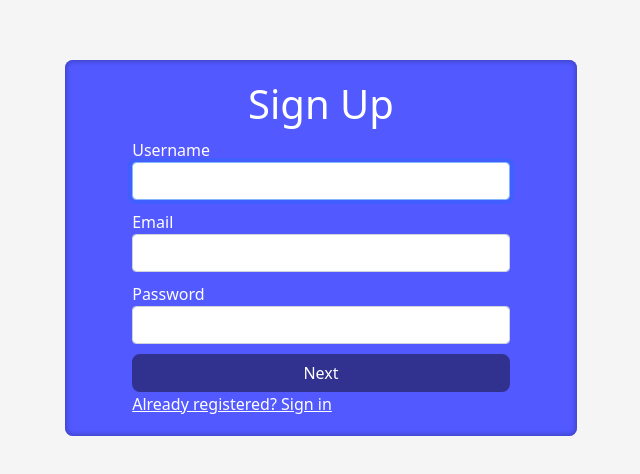
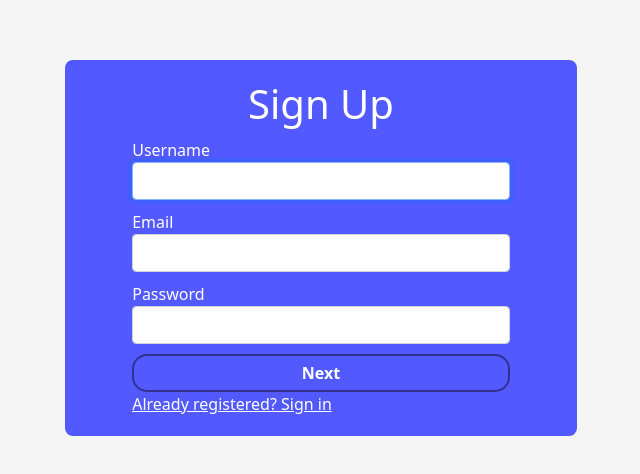
Before and after one commit to MuchQuak/Shport, a React (Create React App) app in the folder frontend/: page /signup in a window 1280 px wide. Shown: the part 152-626 px from the top of the page, without its empty margins (319-959 px from the left). Built offline with nearby package versions, Linux system fonts and the light colour scheme.

Commit message:
Use theming on settings page Give themes control of background color Change grey theme to use dark background

```diff
--- a/frontend/src/dashboard/reddit/RedditPost.js
+++ b/frontend/src/dashboard/reddit/RedditPost.js
@@ -55,9 +55,9 @@ export default function RedditPost(props) {
     <div className="reddit-post">
       <div className="reddit-post-header">{title()}</div>
       {props.post.description && props.post.description !== "" && (
-        <p className="reddit-post-description">
+        <div className="reddit-post-description">
           {formatDescription(props.post.description)}
-        </p>
+        </div>
       )}
       {props.post.image && (
         <div className="reddit-post-image-wrapper">
--- a/frontend/src/login-signup/Login.js
+++ b/frontend/src/login-signup/Login.js
@@ -107,7 +107,7 @@ export default function Login(props) {
           </Form.Group>
           <div className="button-wrapper">
             <button
-              className="themed-button margin-bottom-5"
+              className="button margin-bottom-5"
               id="login"
               type="submit"
               disabled={!validateForm()}
@@ -118,7 +118,7 @@ export default function Login(props) {
           <Link to="/signup" className="signup-link">
             <div className="button-wrapper">
               <button
-                className="themed-button"
+                className="button"
                 id="signup"
                 size="lg"
                 type="button"
--- a/frontend/src/login-signup/SignUp.js
+++ b/frontend/src/login-signup/SignUp.js
@@ -138,7 +138,7 @@ export default function SignUp(props) {
             />
           </Form.Group>
           <button
-            className="themed-button"
+            className="button"
             id="signup-button"
             type="submit"
             disabled={!validateForm()}
--- a/frontend/src/settings/LeaguePreferenceSelector.js
+++ b/frontend/src/settings/LeaguePreferenceSelector.js
@@ -1,23 +1,50 @@
-import React from "react";
+import React, {useContext} from "react";
 import { getLabels, getLeagueLogo } from "../dashboard/sport/SportHandler";
 import { loading } from "../util/Util";
+import {css, StyleSheet} from "aphrodite";
+import {ThemeContext} from "../App";
+
+const styles = (th) =>
+    StyleSheet.create({
+      box: {
+        backgroundColor: th.base
+      },
+      button: {
+        backgroundColor: th.base,
+        border: "2px solid " + th.border,
+        ":active": {
+          backgroundColor: th.accent,
+        },
+        ":hover": {
+          backgroundColor: th.accent,
+        }
+      },
+      active: {
+        backgroundColor: th.accent,
+      },
+      inactive: {
+        backgroundColor: th.light,
+      }
+    });
 
 export function LeagueOption(props) {
+  const { theme } = useContext(ThemeContext);
+  const styled = styles(theme);
   if (!props || !props.league || !props.click) {
     return null;
   }
   const icon = getLeagueLogo(props.league);
-  const className = () => {
+  function className() {
     if (props.disabled === true) {
-      return " league-option-inactive";
+      return " league-option-inactive " + css(styled.inactive);
     } else if (props.active === true) {
-      return " league-option-active";
+      return " league-option-active " + css(styled.active);
     }
     return "";
   };
   return (
     <div
-      className={"league-option noselect" + className()}
+      className={css(styled.button) + " league-option noselect" + className()}
       onClick={props.click}
     >
       <div className="logo-name-record">
--- a/frontend/src/settings/Settings.js
+++ b/frontend/src/settings/Settings.js
@@ -1,7 +1,7 @@
 import "../style/settings.scss";
 import { useNavigate } from "react-router-dom";
 import LeaguePreferenceSelector from "./LeaguePreferenceSelector";
-import React, { useState } from "react";
+import React, {useContext, useState} from "react";
 import { getAllTeamsFollowed, getSportsFollowed } from "./PrefHandler";
 import TeamPreferenceSelector from "./TeamPreferenceSelector";
 import { getLabels, sportsQuery } from "../dashboard/sport/SportHandler";
@@ -10,6 +10,25 @@ import { useQuery } from "react-query";
 import { setUserPrefs } from "../login-signup/UserHandler";
 import { toast, Toaster } from "react-hot-toast";
 import { loading } from "../util/Util";
+import {css, StyleSheet} from "aphrodite";
+import {ThemeContext} from "../App";
+
+const styles = (th) =>
+    StyleSheet.create({
+      box: {
+        backgroundColor: th.base
+      },
+      button: {
+        backgroundColor: th.base,
+        border: "2px solid " + th.border,
+        ":active": {
+          backgroundColor: th.accent,
+        },
+        ":hover": {
+          backgroundColor: th.accent,
+        }
+      }
+    });
 
 function createPrefsObject(allLeagues, leagues, teams) {
   const leagueLabels = getLabels(allLeagues);
@@ -43,10 +62,12 @@ function createPrefsObject(allLeagues, leagues, teams) {
 
 function SettingsBox(props) {
   const navigate = useNavigate();
+  const { theme } = useContext(ThemeContext);
   const [selectedLeagues, setSelectedLeagues] = useState([]);
   const [selectedTeams, setSelectedTeams] = useState([]);
   const [sports, setSports] = useState([]);
   const user = props.user;
+  const styled = styles(theme);
   const sportsResult = useQuery(["sports"], () => sportsQuery(), {
     onSuccess: (data) => {
       setSports(data);
@@ -58,7 +79,6 @@ function SettingsBox(props) {
     event.preventDefault();
     user.prefs = createPrefsObject(allLeagues, leagues, teams);
     props.setUser(user);
-    //console.log("HandleSumbit"+ user.prefs.sports.NBA.teams)
     toast
       .promise(setUserPrefs(user), {
         loading: "Saving...",
@@ -72,7 +92,7 @@ function SettingsBox(props) {
       });
   }
   return (
-    <div className="boxed margin-bottom-10">
+    <div className={css(styled.box) + " boxed settings"}>
       <h1 className="boxed-header">Settings</h1>
       <div className="wrapper">
         <Form.Group
@@ -105,14 +125,14 @@ function SettingsBox(props) {
               setSelected={setSelectedTeams}
             />
             <button
-              className="themed-button margin-bottom-5"
+              className={css(styled.button) + " button margin-bottom-5"}
               onClick={(e) =>
                 handleSubmit(e, sports, selectedLeagues, selectedTeams)
               }
             >
               Save Changes
             </button>
-            <button className="themed-button" onClick={() => navigate("/")}>
+            <button className={css(styled.button) + " button"} onClick={() => navigate("/")}>
               Done
             </button>
           </>
@@ -123,15 +143,6 @@ function SettingsBox(props) {
 }
 
 export default function Settings(props) {
-  const navigate = useNavigate();
-  /*useEffect(() => {
-        if (location.state === undefined || location.state === null ||
-            location.state.username === undefined || location.state.username === "" ||
-            location.state.username === null || location.state.username === "[ Username ]"){
-            // Navigate away if no user found
-            navigate('/signup', {replace:true});
-        }
-    });*/
   return (
     <>
       <Toaster position="top-center" reverseOrder={false} />
--- a/frontend/src/style/app.scss
+++ b/frontend/src/style/app.scss
@@ -90,23 +90,6 @@
     text-decoration-color: colors.$favorite;
 }
 
-.boxed {
-    margin: 0 auto;
-    min-width: 40%;
-    max-width: 350px;
-    height: auto;
-    padding: 20px;
-    display: flex;
-    flex-flow: column wrap;
-    justify-content: center;
-    align-items: center;
-    align-content: center;
-    background-color: theme.$current;
-    border-radius: 8px;
-    color: #FFFFFF;
-    box-shadow:inset 0px 0px 4px 2px theme.$current-accent;
-}
-
 .boxed-header {
     text-align: center;
     margin: 0 auto 10px;
@@ -140,34 +123,6 @@
     justify-items: center;
     align-content: center;
     align-items: center;
-}
-
-.themed-button {
-    margin: 0 auto;
-    padding: 5px;
-    width: 100%;
-    height: auto;
-    border: 2px solid theme.$current-border;
-    border-radius: 8px;
-    background-color: theme.$current;
-    color: #FFFFFF;
-}
-
-.themed-button:disabled {
-    background-color: theme.$current-border;
-    border-color: theme.$current-border;
-    pointer-events: none;
-    color: #FFFFFF;
-}
-
-.themed-button:hover {
-    background-color: theme.$current-accent;
-    border-color: theme.$current-border;
-}
-
-.themed-button:active {
-    background-color: theme.$current-accent;
-    border-color: theme.$current-border;
 }
 
 .closeButton {
--- a/frontend/src/style/dashboard.scss
+++ b/frontend/src/style/dashboard.scss
@@ -2,15 +2,15 @@
 @use 'colors';
 
 .dashboard {
-    margin: 0 auto;
-    padding: 0;
+    margin: 0;
+    padding-top: 25px;
+    padding-bottom: 25px;
     width: 100%;
     height: 100%;
     display: flex;
     flex-flow: row wrap;
     justify-content: space-evenly;
     align-items: flex-start;
-    background-color: inherit;
     text-align: center;
 }
 
--- a/frontend/src/style/index.scss
+++ b/frontend/src/style/index.scss
@@ -1,3 +1,5 @@
+@use 'theme';
+
 body {
   margin: 0;
   font-family: -apple-system, BlinkMacSystemFont, 'Segoe UI', 'Roboto', 'Oxygen',
@@ -16,3 +18,46 @@ code {
   background-color: #F5F5F5;
   min-height: 100vh;
 }
+
+.button {
+  border: 2px solid theme.$current-border;
+  margin: 0 auto;
+  padding: 5px;
+  width: 100%;
+  height: auto;
+  border-radius: 15px;
+  color: #FFFFFF;
+  font-weight: bold;
+  background-color: theme.$current;
+}
+
+.button:disabled {
+  pointer-events: none;
+  color: #FFFFFF;
+}
+
+.button:hover {
+  background-color: theme.$current-accent;
+  border-color: theme.$current-border;
+}
+
+.button:active {
+  background-color: theme.$current-accent;
+  border-color: theme.$current-border;
+}
+
+.boxed {
+  margin: 0 auto;
+  min-width: 40%;
+  max-width: 350px;
+  height: auto;
+  padding: 20px;
+  display: flex;
+  flex-flow: column wrap;
+  justify-content: center;
+  align-items: center;
+  align-content: center;
+  border-radius: 8px;
+  color: #FFFFFF;
+  background-color: theme.$current;
+}
--- a/frontend/src/style/navbar.scss
+++ b/frontend/src/style/navbar.scss
@@ -1,7 +1,7 @@
 @use 'theme';
 
 .header {
-  margin: 0 auto 25px;
+  margin: 0;
   padding-top: 5px;
   padding-bottom: 5px;
   width: 100%;
```
Also changed, not shown: frontend/src/dashboard/Dashboard.js (+13 -2 lines), frontend/src/dashboard/Theme.js (+7 -1 lines), frontend/src/style/settings.scss (+9 -12 lines).
